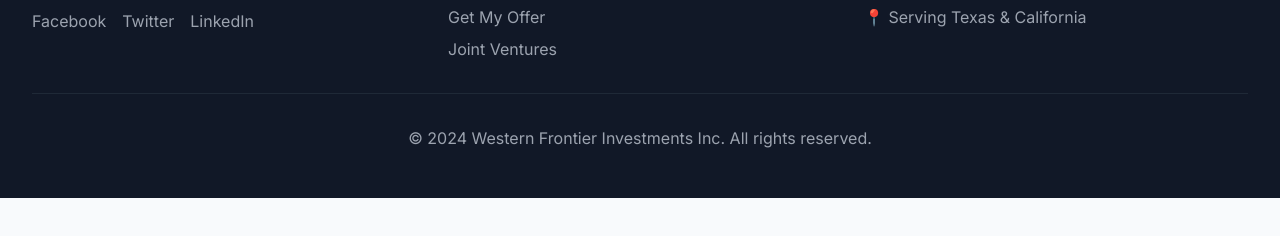
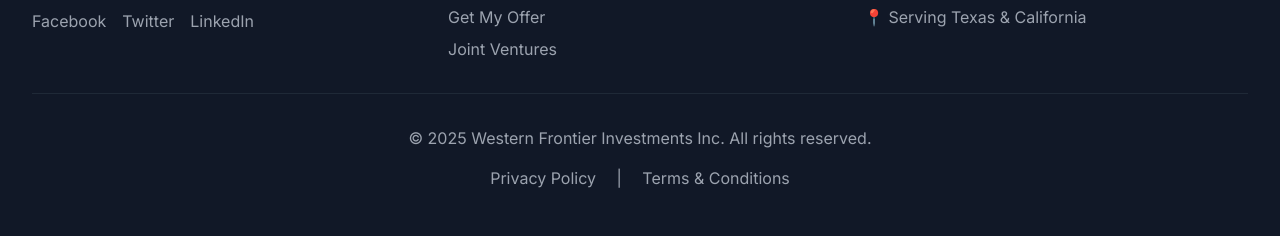
Before and after one commit to EnRICHedCreations/Western-Frontier-Investments-Inc, a plain HTML site: page index.html in a window 1280 px wide. Shown: the part 3853-4089 px from the top of the page. Before the commit the page ends 4051 px from the top, so only its background shows below. Drawn offline with nearby package versions, Linux system fonts and the light colour scheme.

Commit message:
Update index.html

```diff
--- a/index.html
+++ b/index.html
@@ -512,7 +512,12 @@
                 </div>
             </div>
             <div class="border-t border-gray-800 pt-8 text-center">
-                <p>&copy; 2024 Western Frontier Investments Inc. All rights reserved.</p>
+                <p>&copy; 2025 Western Frontier Investments Inc. All rights reserved.</p>
+                <div class="mt-4 space-x-4">
+                    <a href="privacy-policy.html" class="hover:text-brand-primary transition-colors">Privacy Policy</a>
+                    <span>|</span>
+                    <a href="terms-and-conditions.html" class="hover:text-brand-primary transition-colors">Terms & Conditions</a>
+                </div>
             </div>
         </div>
     </footer>
```
